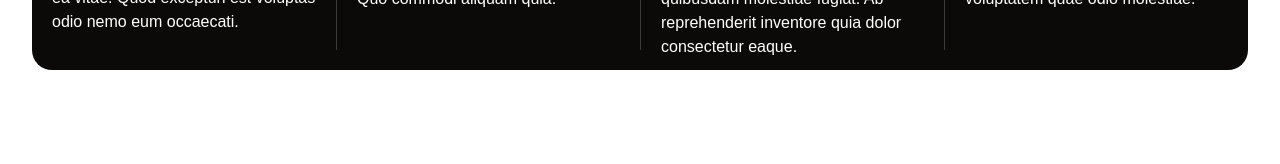
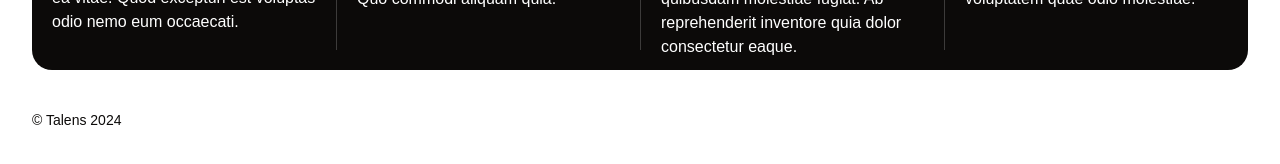
Before and after one commit to talensai/website, a Next.js app: page / in a window 1280 px wide. Shown: the part 1908-2072 px from the top of the page. Before the commit the page ends 2026 px from the top, so only its background shows below. Built offline with nearby package versions, Linux system fonts and the light colour scheme.

Commit message:
footer + scrolll links in nav

```diff
--- a/app/globals.css
+++ b/app/globals.css
@@ -76,3 +76,7 @@ body {
     @apply bg-background text-foreground;
   }
 }
+
+html {
+  scroll-behavior: smooth;
+}
--- a/app/page.tsx
+++ b/app/page.tsx
@@ -2,7 +2,7 @@ import  Navbar from '../components/navbar'
 import  Hero  from '../components/hero'
 import  Mission  from '../components/mission'
 import  HowItWorks  from '../components/howitworks'
-
+import  Footer  from '../components/footer'
 export default function Home() {
   return (
     <main className="min-h-screen flex flex-col bg-background">
@@ -12,6 +12,7 @@ export default function Home() {
         <Mission />
         <HowItWorks />
       </div>
+      <Footer />
     </main>
   );
 }
--- /dev/null
+++ b/components/footer.tsx
@@ -0,0 +1,14 @@
+'use client'
+
+import React from 'react'
+
+
+export default function Hero() {
+  return (
+    <footer className="px-4 md:px-6 lg:px-8 bg-background">
+      <div className="max-w-[100rem] pt-10 pb-24 sm:pb-10 mx-auto ">
+        <p className='text-sm text-foreground'>© Talens 2024 </p>
+        </div>
+    </footer>
+  )
+}
--- a/components/hero.tsx
+++ b/components/hero.tsx
@@ -7,7 +7,7 @@ import Logo  from './brand/logo'
 
 export default function Hero() {
   return (
-    <section className="min-h-screen px-4 md:px-6 lg:px-8 bg-background">
+    <section id="brief" className="min-h-screen px-4 md:px-6 lg:px-8 bg-background">
       <div className="max-w-[100rem] pt-4 md:pt-6 lg:pt-8 pb-11 mx-auto flex flex-col min-h-screen">
         <div className="flex flex-col md:flex-row justify-between flex-grow">
           <div className="flex flex-col justify-between flex-grow">
--- a/components/howitworks.tsx
+++ b/components/howitworks.tsx
@@ -18,7 +18,7 @@ const CardNumber = ({ number, title, description }: { number:  string; title: st
 export default function HowItWorks() {
 
 return (
-  <section className="pb-12 px-1 sm:px-4 md:px-6 lg:px-8 bg-background">
+  <section id="how-it-works" className=" px-1 sm:px-4 md:px-6 lg:px-8 bg-background">
     <div className="max-w-[100rem] mx-auto">
       <div className="grid grid-cols-1 sm:grid-cols-2 lg:grid-cols-3  xl:grid-cols-4  h-full bg-foreground text-background rounded-[20px] py-5">
 
--- a/components/mission.tsx
+++ b/components/mission.tsx
@@ -35,7 +35,7 @@ const features = [
 ]
 
 return (
-  <section className="pb-1 px-1 sm:px-4 md:px-6 lg:px-8 bg-background">
+  <section id="mission" className="pb-1 px-1 sm:px-4 md:px-6 lg:px-8 bg-background">
     <div className="max-w-[100rem] mx-auto">
       <div className="grid grid-cols-1 lg:grid-cols-3 xl:grid-cols-2 gap-1 h-full">
         <div className="lg:col-span-2 xl:col-span-1 grid grid-cols-1 sm:grid-cols-2 gap-1">
```
